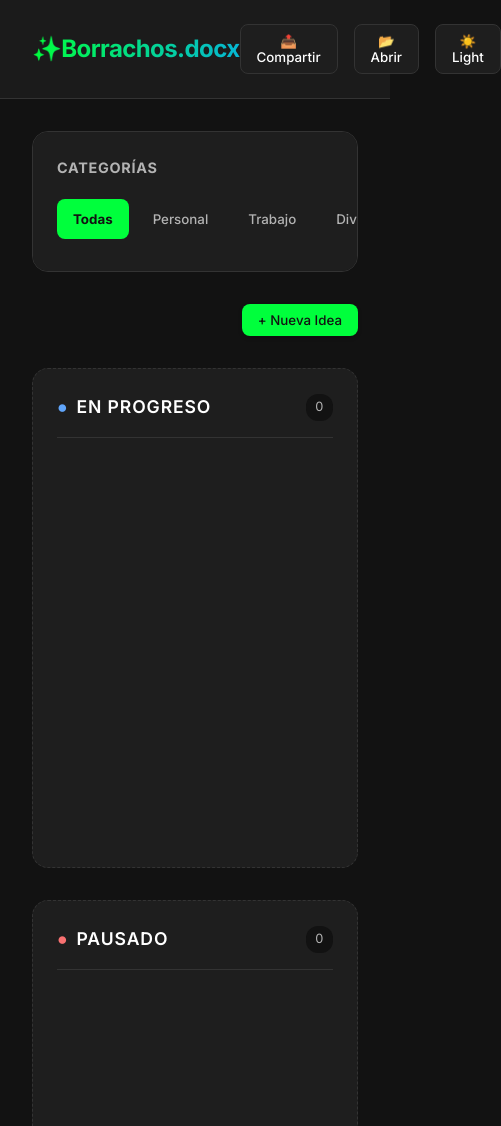
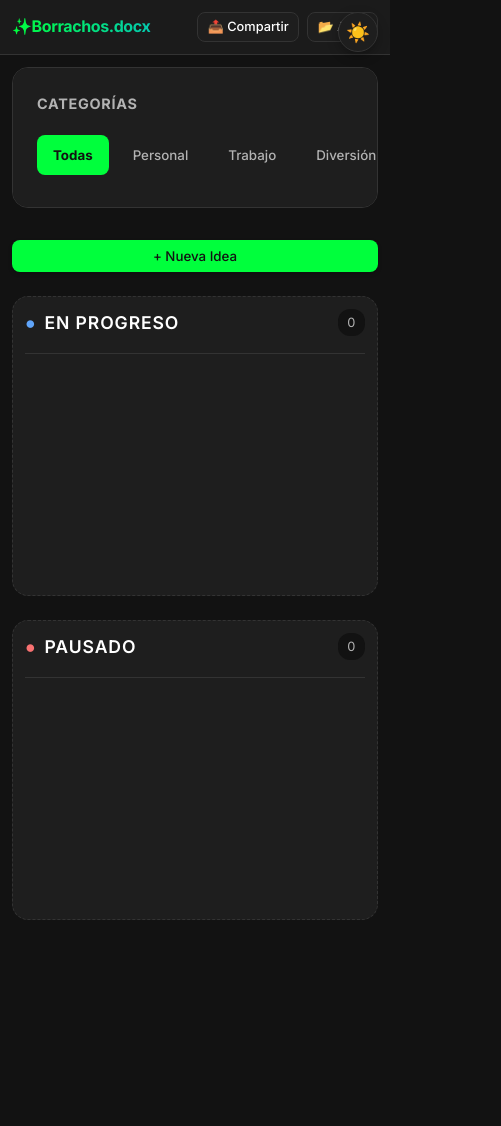
Before and after one commit to Demi1Codex/Patata, a plain HTML site: page index.html in a window 390 px wide. Shown: the top 1126 px of the page, 501 px wide, since content can reach past the window. After the commit the page ends 932 px from the top, so only its background shows below. Drawn offline with Linux system fonts and the light colour scheme.

Commit message:
feat: Add favicon and improve mobile responsiveness with dynamic theme toggle and various UI adjustments.

```diff
--- a/app.js
+++ b/app.js
@@ -108,8 +108,18 @@ async function saveState() {
 
 function applyTheme() {
     document.documentElement.setAttribute('data-theme', STATE.theme);
-    const icon = STATE.theme === 'dark' ? '☀️ Light' : '🌙 Dark';
-    if (elements.themeToggle) elements.themeToggle.innerText = icon;
+    updateThemeButtonText();
+}
+
+function updateThemeButtonText() {
+    if (!elements.themeToggle) return;
+
+    const isMobile = window.innerWidth <= 900;
+    const iconOnly = STATE.theme === 'dark' ? '☀️' : '🌙';
+    const iconWithText = STATE.theme === 'dark' ? '☀️ Light' : '🌙 Dark';
+
+    elements.themeToggle.innerText = isMobile ? iconOnly : iconWithText;
+    elements.themeToggle.setAttribute('aria-label', STATE.theme === 'dark' ? 'Cambiar a modo claro' : 'Cambiar a modo oscuro');
 }
 
 function toggleTheme() {
@@ -324,6 +334,9 @@ function setupEventListeners() {
     if (elements.shareBtn) elements.shareBtn.addEventListener('click', handleShareBoard);
     if (elements.openSharedBtn) elements.openSharedBtn.addEventListener('click', () => elements.sharedFileInput.click());
     if (elements.sharedFileInput) elements.sharedFileInput.addEventListener('change', handleOpenSharedBoard);
+
+    // Update theme button text on window resize
+    window.addEventListener('resize', updateThemeButtonText);
 }
 
 function setCategory(category) {
--- a/index.html
+++ b/index.html
@@ -7,6 +7,7 @@
   <title>Espacio de Ideas</title>
   <link rel="preconnect" href="https://fonts.googleapis.com">
   <link rel="preconnect" href="https://fonts.gstatic.com" crossorigin>
+  <link rel="icon" type="image/png" href="palpueblo.png">
   <link href="https://fonts.googleapis.com/css2?family=Inter:wght@400;500;600;700&display=swap" rel="stylesheet">
   <link rel="stylesheet" href="style.css">
 </head>
--- a/style.css
+++ b/style.css
@@ -491,6 +491,7 @@ button:active {
     .container {
         grid-template-columns: 1fr;
         gap: 2rem;
+        padding: 1rem;
     }
 
     .sidebar {
@@ -508,6 +509,144 @@ button:active {
         white-space: nowrap;
         width: auto;
     }
+
+    /* Header optimizations for mobile */
+    header {
+        padding: 1rem;
+        flex-wrap: wrap;
+    }
+
+    h1 {
+        font-size: 1.2rem;
+        flex: 1;
+    }
+
+    .controls {
+        gap: 0.5rem;
+    }
+
+    /* Theme toggle fixed in corner on mobile */
+    #themeToggle {
+        position: fixed;
+        top: 1rem;
+        right: 1rem;
+        z-index: 1001;
+        padding: 0.6rem;
+        border-radius: 50%;
+        width: 44px;
+        height: 44px;
+        display: flex;
+        align-items: center;
+        justify-content: center;
+        box-shadow: 0 4px 12px rgba(0, 0, 0, 0.3);
+    }
+
+    /* Hide text in theme toggle, show only icon */
+    #themeToggle {
+        font-size: 1.2rem;
+    }
+
+    /* Optimize share and open buttons for mobile */
+    #shareBtn,
+    #openSharedBtn {
+        padding: 0.5rem 0.75rem;
+        font-size: 0.85rem;
+    }
+
+    /* Board adjustments */
+    .board {
+        grid-template-columns: 1fr;
+        gap: 1.5rem;
+    }
+
+    .column {
+        min-height: 300px;
+        padding: 1rem;
+    }
+
+    /* Toolbar adjustments */
+    .toolbar {
+        margin-bottom: 1.5rem;
+    }
+
+    .btn-primary {
+        width: 100%;
+        justify-content: center;
+    }
+
+    /* Modal adjustments */
+    .modal {
+        width: 95%;
+        padding: 1.5rem;
+        margin: 1rem;
+    }
+
+    .modal-title {
+        font-size: 1.1rem;
+    }
+
+    .form-group {
+        margin-bottom: 1rem;
+    }
+
+    .modal-footer {
+        flex-direction: column-reverse;
+        gap: 0.75rem;
+    }
+
+    .modal-footer button {
+        width: 100%;
+    }
+
+    /* Card adjustments */
+    .idea-card {
+        padding: 1rem;
+    }
+
+    .card-image {
+        height: 150px;
+    }
+}
+
+/* Extra small mobile devices */
+@media (max-width: 480px) {
+    header {
+        padding: 0.75rem;
+    }
+
+    h1 {
+        font-size: 1rem;
+    }
+
+    #themeToggle {
+        top: 0.75rem;
+        right: 0.75rem;
+        width: 40px;
+        height: 40px;
+        padding: 0.5rem;
+    }
+
+    #shareBtn,
+    #openSharedBtn {
+        padding: 0.4rem 0.6rem;
+        font-size: 0.8rem;
+    }
+
+    .container {
+        padding: 0.75rem;
+    }
+
+    .column {
+        padding: 0.75rem;
+    }
+
+    .card-title {
+        font-size: 1rem;
+    }
+
+    .card-desc {
+        font-size: 0.85rem;
+    }
 }
 
 .empty-state {
```
Also changed, not shown: palpueblo.png (added).
